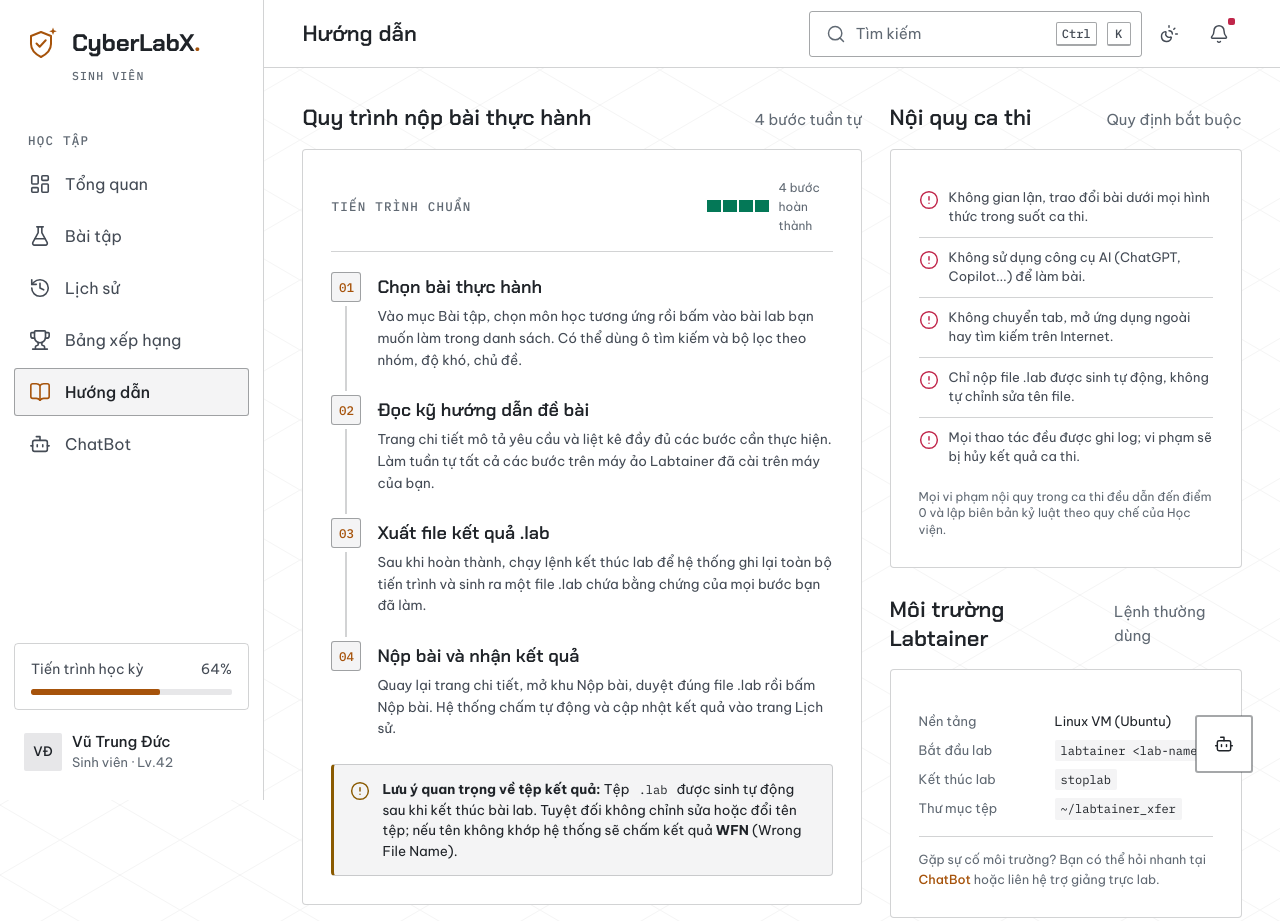
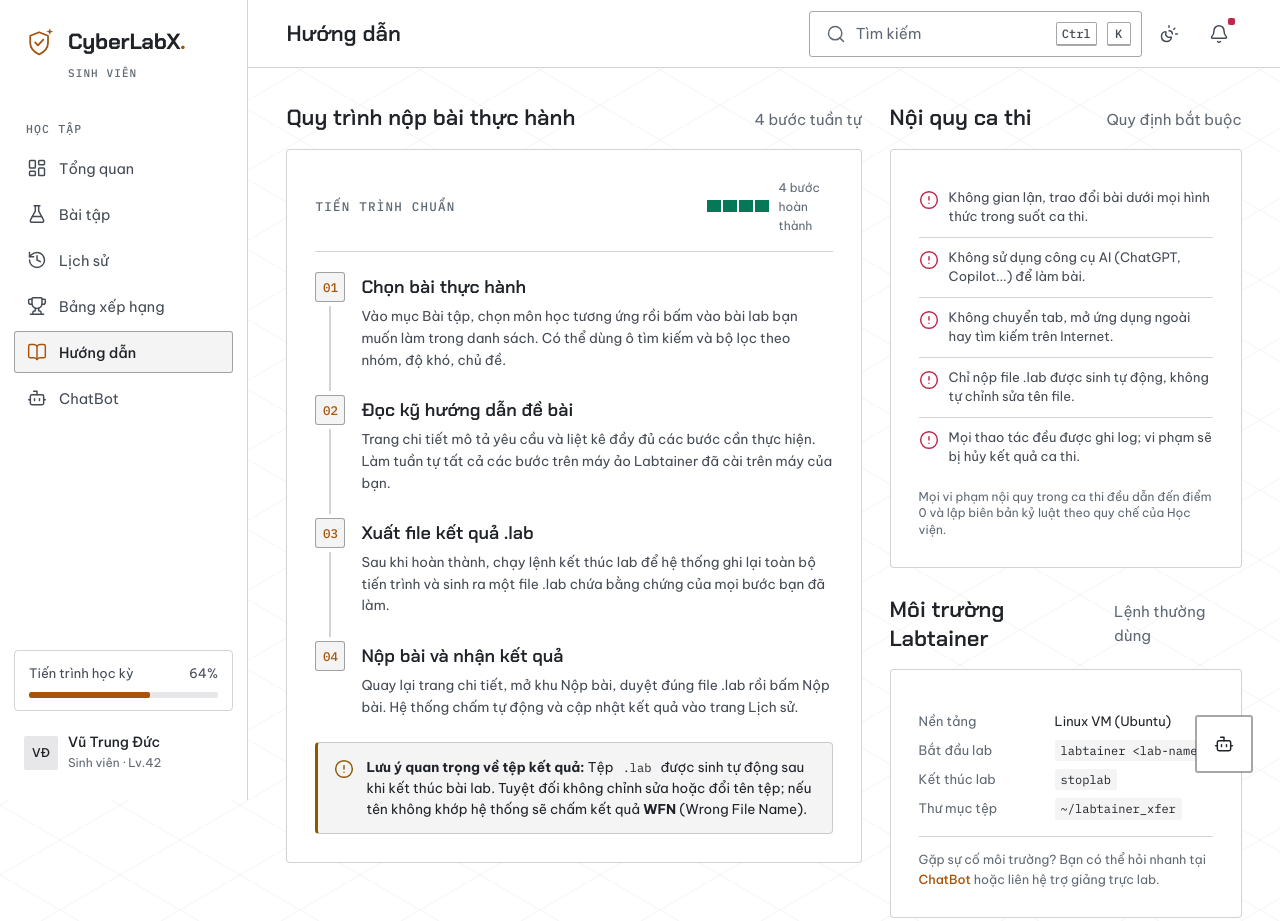
Before and after one commit to MinhToan4/redesign-cyberlabx, a plain HTML site: page guide.html in a window 1280 px wide. Drawn offline with nearby package versions, Linux system fonts and the light colour scheme.

Commit message:
fix(student): thu nhỏ chữ và icon thanh bên
Thanh bên 248px (trước 264px): hàng nav cao 42px, chữ 14.5px, icon 20px; tên thương hiệu 22px, logo 32px; nhãn nhóm 11.5px; hộp tiến trình và người dùng nhỏ lại tương ứng. Vùng nội dung được thêm chỗ.

Co-Authored-By: Claude Sonnet 5.5 <noreply@anthropic.com>

```diff
--- a/assets/skin-quest.css
+++ b/assets/skin-quest.css
@@ -5,7 +5,7 @@
 [data-skin='quest'] {
   --font: 'Be Vietnam Pro', ui-sans-serif, system-ui, -apple-system, 'Segoe UI', sans-serif;
   --font-display: 'Chakra Petch', 'Be Vietnam Pro', ui-sans-serif, system-ui, sans-serif;
-  --sidebar-w: 264px;
+  --sidebar-w: 248px;
   --topbar-h: 68px;
   --content-max: 1880px;
 }
@@ -24,27 +24,27 @@
 /* ---------- Thanh bên ---------- */
 [data-skin='quest'] .sidebar { padding: 22px 14px 18px; }
 [data-skin='quest'] .brand { padding: 2px 10px 6px; gap: 12px; }
-[data-skin='quest'] .brand-mark, [data-skin='quest'] .brand-mark svg { width: 36px; height: 36px; }
-[data-skin='quest'] .brand-name { font-family: var(--font-display); font-weight: 700; font-size: 24px; letter-spacing: -0.01em; }
+[data-skin='quest'] .brand-mark, [data-skin='quest'] .brand-mark svg { width: 32px; height: 32px; }
+[data-skin='quest'] .brand-name { font-family: var(--font-display); font-weight: 700; font-size: 22px; letter-spacing: -0.01em; }
 [data-skin='quest'] .brand-name::after { content: '.'; color: var(--accent); }
-[data-skin='quest'] .role-tag { margin: 0 10px 22px 58px; font-size: 11.5px; line-height: 16px; }
+[data-skin='quest'] .role-tag { margin: 0 10px 18px 54px; font-size: 11px; line-height: 16px; }
 [data-skin='quest'] .nav { gap: 4px; }
-[data-skin='quest'] .nav-label { margin: 26px 14px 8px; }
+[data-skin='quest'] .nav-label { margin: 22px 12px 6px; font-size: 11.5px; }
 [data-skin='quest'] .nav a, [data-skin='quest'] .nav .nav-off {
-  height: 48px; gap: 14px; padding: 0 14px; font-size: 16px; color: var(--text-2);
+  height: 42px; gap: 12px; padding: 0 12px; font-size: 14.5px; color: var(--text-2);
   border: 1px solid transparent; border-radius: var(--r-control);
 }
-[data-skin='quest'] .nav a svg, [data-skin='quest'] .nav .nav-off svg { width: 22px; height: 22px; stroke-width: 1.75; }
+[data-skin='quest'] .nav a svg, [data-skin='quest'] .nav .nav-off svg { width: 20px; height: 20px; stroke-width: 1.75; }
 [data-skin='quest'] .nav a:hover { background: var(--mute-soft); color: var(--text); }
 [data-skin='quest'] .nav a[aria-current='page'] { background: var(--surface-2); border-color: var(--line-strong); color: var(--text); font-weight: 500; }
 [data-skin='quest'] .nav a[aria-current='page']::before { display: none; }
 [data-skin='quest'] .nav a[aria-current='page'] svg { color: var(--accent); }
-[data-skin='quest'] .term-progress { padding: 14px 16px; border-radius: var(--r-card); }
-[data-skin='quest'] .term-progress .row { font-size: 14px; }
+[data-skin='quest'] .term-progress { padding: 12px 14px; border-radius: var(--r-card); }
+[data-skin='quest'] .term-progress .row { font-size: 13px; }
 [data-skin='quest'] .user { padding: 10px; border-radius: var(--r-control); }
-[data-skin='quest'] .user .who b { font-size: 15px; }
-[data-skin='quest'] .user .who span { font-size: 13px; }
-[data-skin='quest'] .avatar { width: 38px; height: 38px; font-size: 13px; background: var(--surface-3); }
+[data-skin='quest'] .user .who b { font-size: 14px; }
+[data-skin='quest'] .user .who span { font-size: 12px; }
+[data-skin='quest'] .avatar { width: 34px; height: 34px; font-size: 12px; background: var(--surface-3); }
 [data-skin='quest'] .progress { height: 6px; border-radius: var(--r-tag); }
 
 /* ---------- Thanh trên ---------- */
```
Also changed, not shown: 1 other file.
